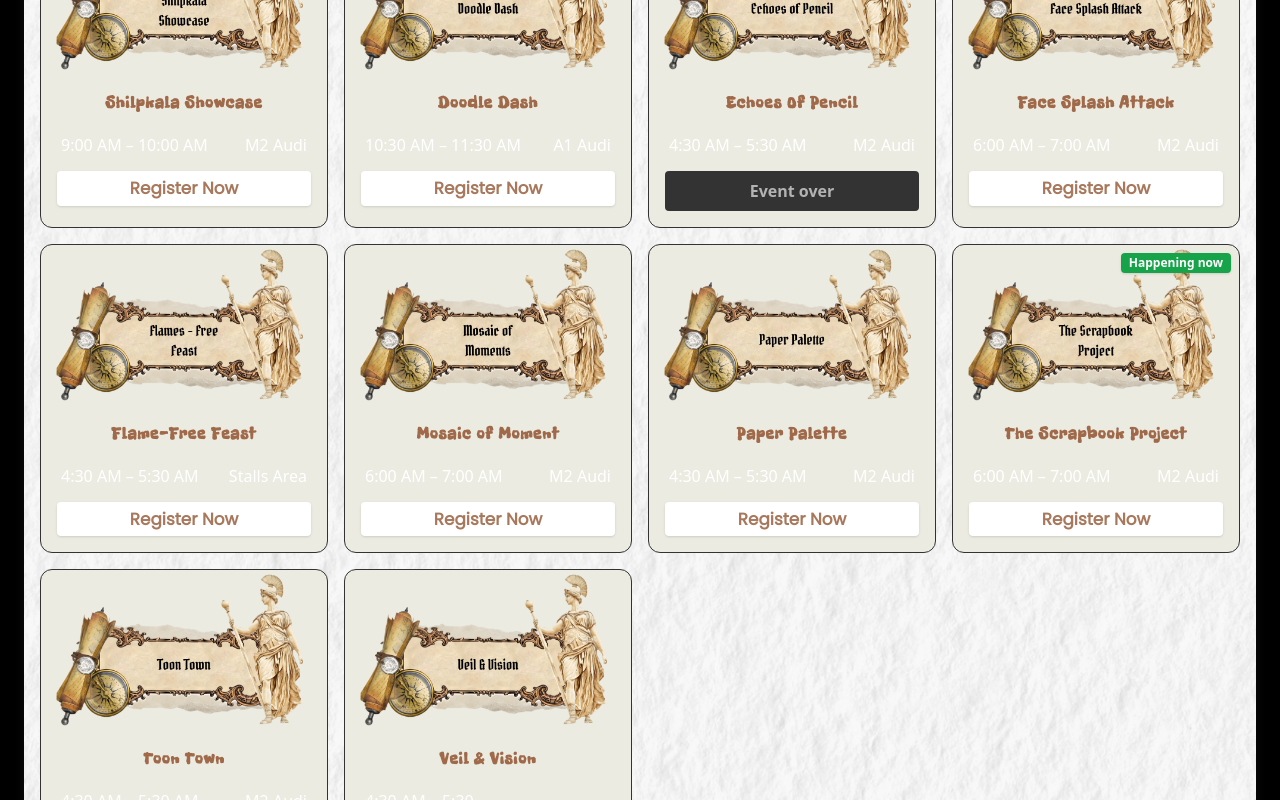
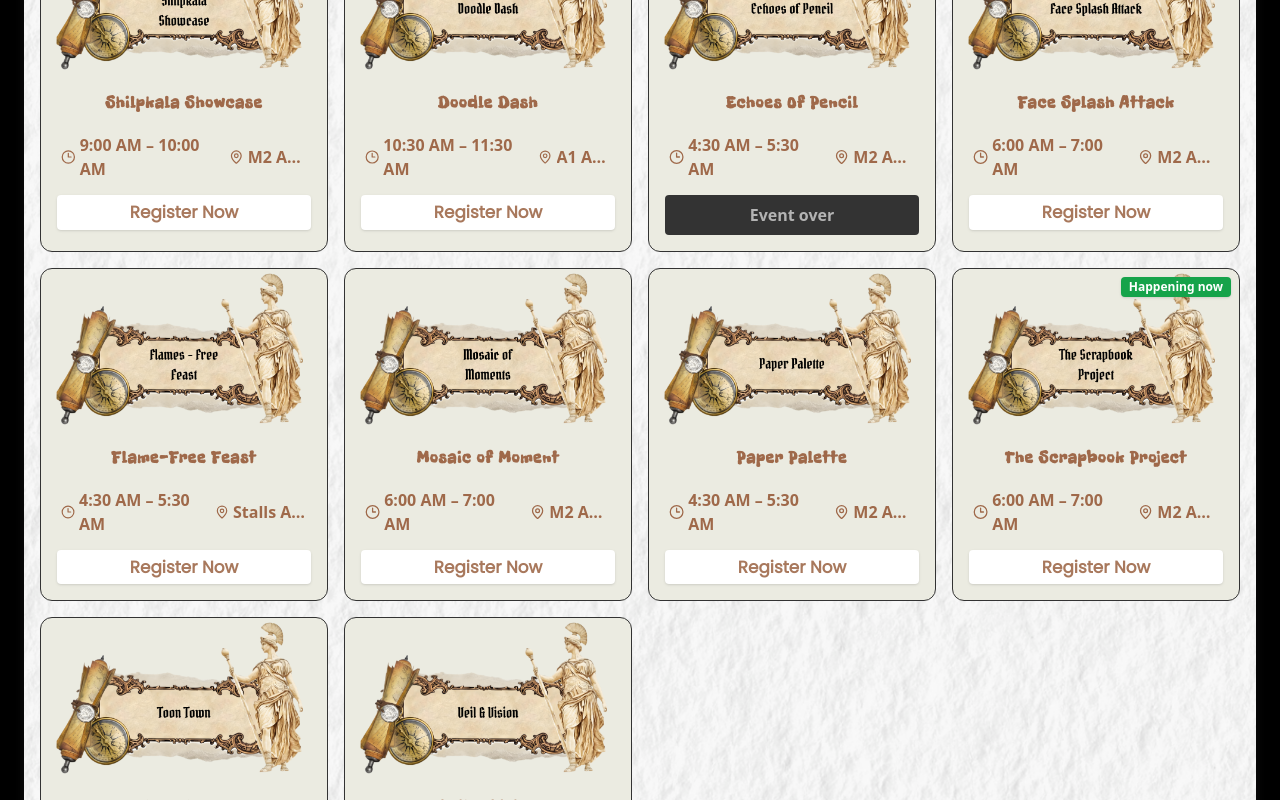
Before and after one commit to chrismat-05/Shilpkala-2025, a React (Vite) app: page / in a window 1280 px wide. Shown: the part 820-1620 px from the top of the page. Built offline with nearby package versions, Linux system fonts and the light colour scheme; a web font is replaced by a local one.

Commit message:
style(index): use heading color for time/venue row and add Clock/MapPin icons on EventCard

```diff
--- a/src/components/EventCard.tsx
+++ b/src/components/EventCard.tsx
@@ -1,6 +1,7 @@
 import React from "react";
 import { motion } from "framer-motion";
-import { getEventStatus, isRegistrationOpen, type EventSchedule } from "@/lib/utils";
+import { Clock3, MapPin } from "lucide-react";
+import { getEventStatus, isRegistrationOpen, type EventSchedule, cn } from "@/lib/utils";
 
 type EventCardProps = {
   title: string;
@@ -105,9 +106,20 @@ const EventCard: React.FC<EventCardProps> = ({
             transition={{ duration: 0.3, delay: delay + 0.15 }}
             className="w-full mb-1"
           >
-            <div className="w-full flex items-center justify-between text-white text-sm sm:text-base px-1 py-0.5 font-medium">
-              <span className="text-left">{formatTimeRange(startAt, endAt)}</span>
-              <span className="text-right ml-3 truncate" title={venue}>{venue}</span>
+            <div className={cn(
+              "w-full flex items-center text-sm sm:text-base px-1 py-0.5 font-semibold text-[#9f694a]",
+              venue ? "justify-between" : "justify-start"
+            )}>
+              <span className="flex items-center gap-1 text-left">
+                <Clock3 className="w-4 h-4" aria-hidden="true" />
+                <span>{formatTimeRange(startAt, endAt)}</span>
+              </span>
+              {venue ? (
+                <span className="flex items-center gap-1 text-right ml-3 truncate" title={venue}>
+                  <MapPin className="w-4 h-4" aria-hidden="true" />
+                  <span className="truncate">{venue}</span>
+                </span>
+              ) : null}
             </div>
           </motion.div>
         )}
```
